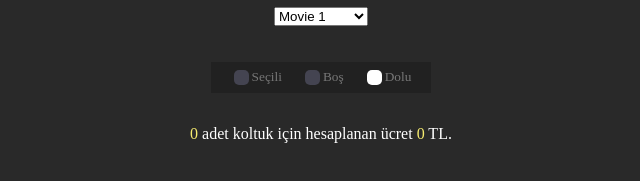
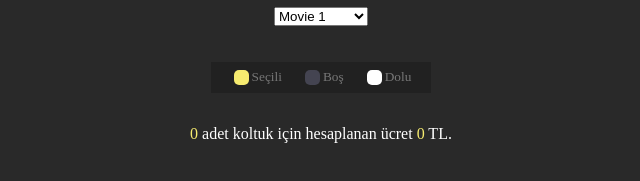
Before and after one commit to Ozlem-Altan/Sinema_Koltuk_Rezervasyonu, a plain HTML site: page index.html in a window 1280 px wide. Shown: the part 415-596 px from the top of the page, 319-959 px from the left. Drawn offline with Linux system fonts and the light colour scheme.

Commit message:
send changes

```diff
--- a/index.html
+++ b/index.html
@@ -73,7 +73,7 @@
 
     <ul class="info">
         <li>
-            <div class="seat"></div>
+            <div class="seat selected"></div>
                 <small>Seçili</small>
         </li>
         <li>
```
